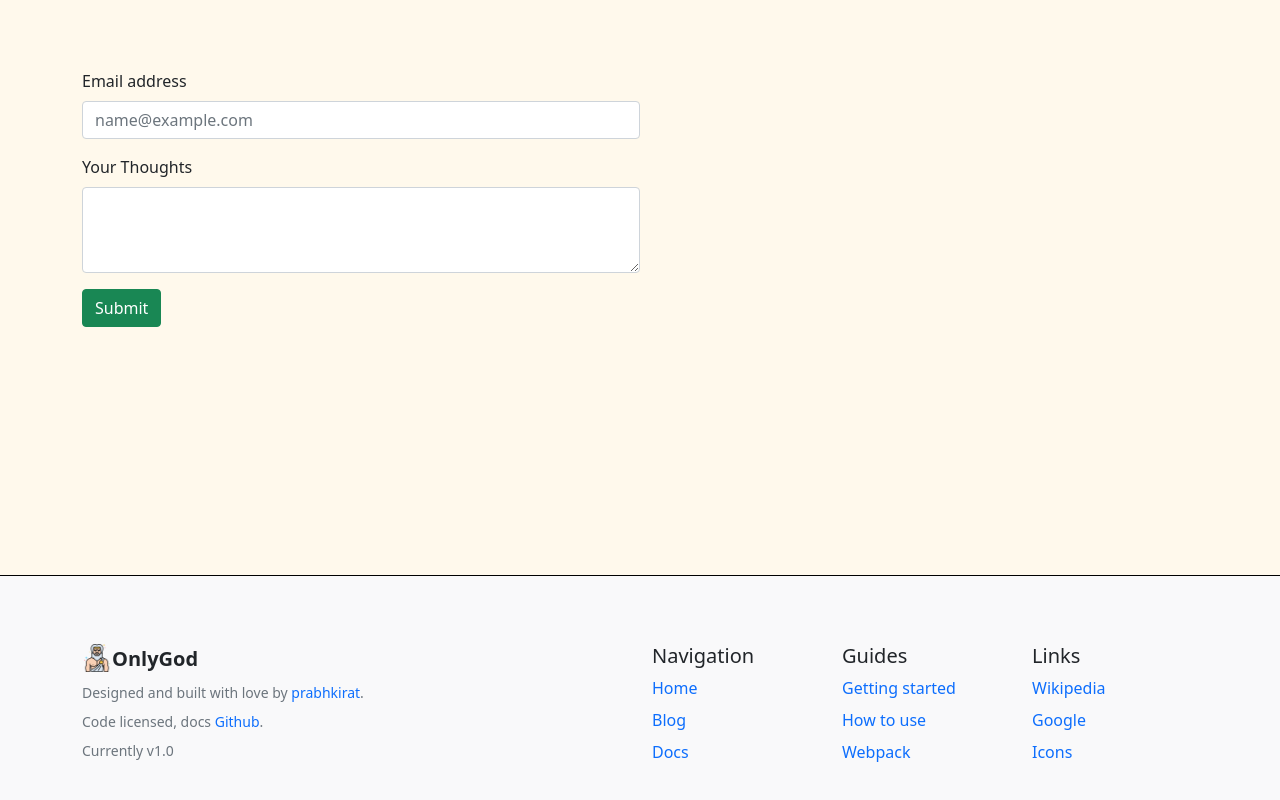
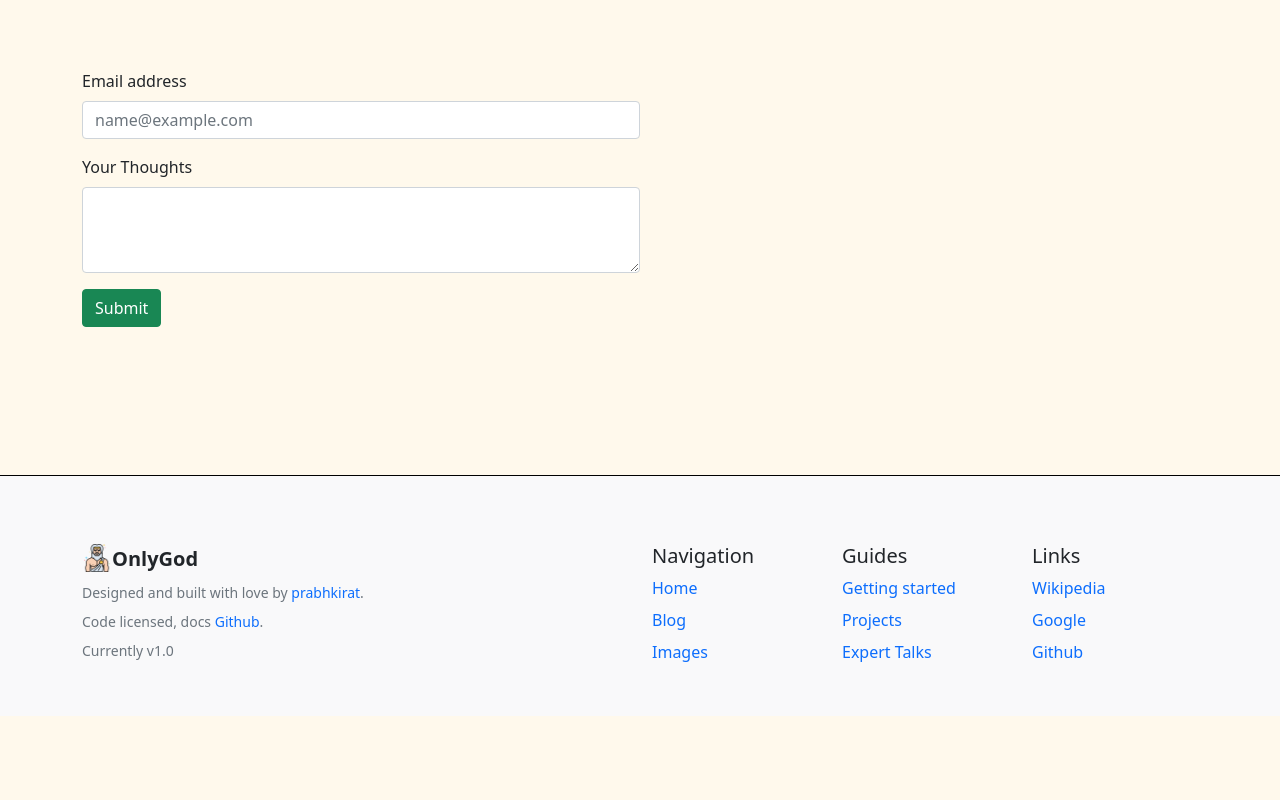
Before and after one commit to Prabhkirat0530/OnlyGod, a plain HTML site: page index.html in a window 1280 px wide. Shown: the part 3734-4534 px from the top of the page. After the commit the page ends 4450 px from the top, so only its background shows below. Drawn offline with nearby package versions, Linux system fonts and the light colour scheme.

Commit message:
Footer Improved

```diff
--- a/index.css
+++ b/index.css
@@ -152,7 +152,7 @@ html{
 
 footer{
     background-color: rgb(249, 249, 250);
-    margin-top: 200px;
+    margin-top: 100px;
     padding: 20px;
     border-top: 1px black solid;
 }
--- a/index.html
+++ b/index.html
@@ -223,15 +223,15 @@
                         <li class="mb-2"><a class="text-decoration-none" href="/">Home</a></li>
                         <li class="mb-2"><a class="text-decoration-none" href="#blogs">Blog</a>
                         </li>
-                        <li class="mb-2"><a class="text-decoration-none" href="/">Docs</a></li>
+                        <li class="mb-2"><a class="text-decoration-none" href="#image">Images</a></li>
                     </ul>
                 </div>
                 <div class="col-5 col-lg-2 mb-3">
                     <h5>Guides</h5>
                     <ul class="list-unstyled">
                         <li class="mb-2"><a class="text-decoration-none" href="/">Getting started</a></li>
-                        <li class="mb-2"><a class="text-decoration-none" href="/">How to use</a></li>
-                        <li class="mb-2"><a class="text-decoration-none" href="/">Webpack</a></li>
+                        <li class="mb-2"><a class="text-decoration-none" href="/">Projects</a></li>
+                        <li class="mb-2"><a class="text-decoration-none" href="/">Expert Talks</a></li>
                     </ul>
                 </div>
                 <div class="col-5 col-lg-2 mb-3">
@@ -239,7 +239,8 @@
                     <ul class="list-unstyled">
                         <li class="mb-2"><a class="text-decoration-none" href="/">Wikipedia</a></li>
                         <li class="mb-2"><a class="text-decoration-none" href="/">Google</a></li>
-                        <li class="mb-2"><a class="text-decoration-none" href="/">Icons</a>
+                        <li class="mb-2"><a class="text-decoration-none"
+                                href="https://github.com/Prabhkirat0530">Github</a>
                         </li>
                     </ul>
                 </div>
```
